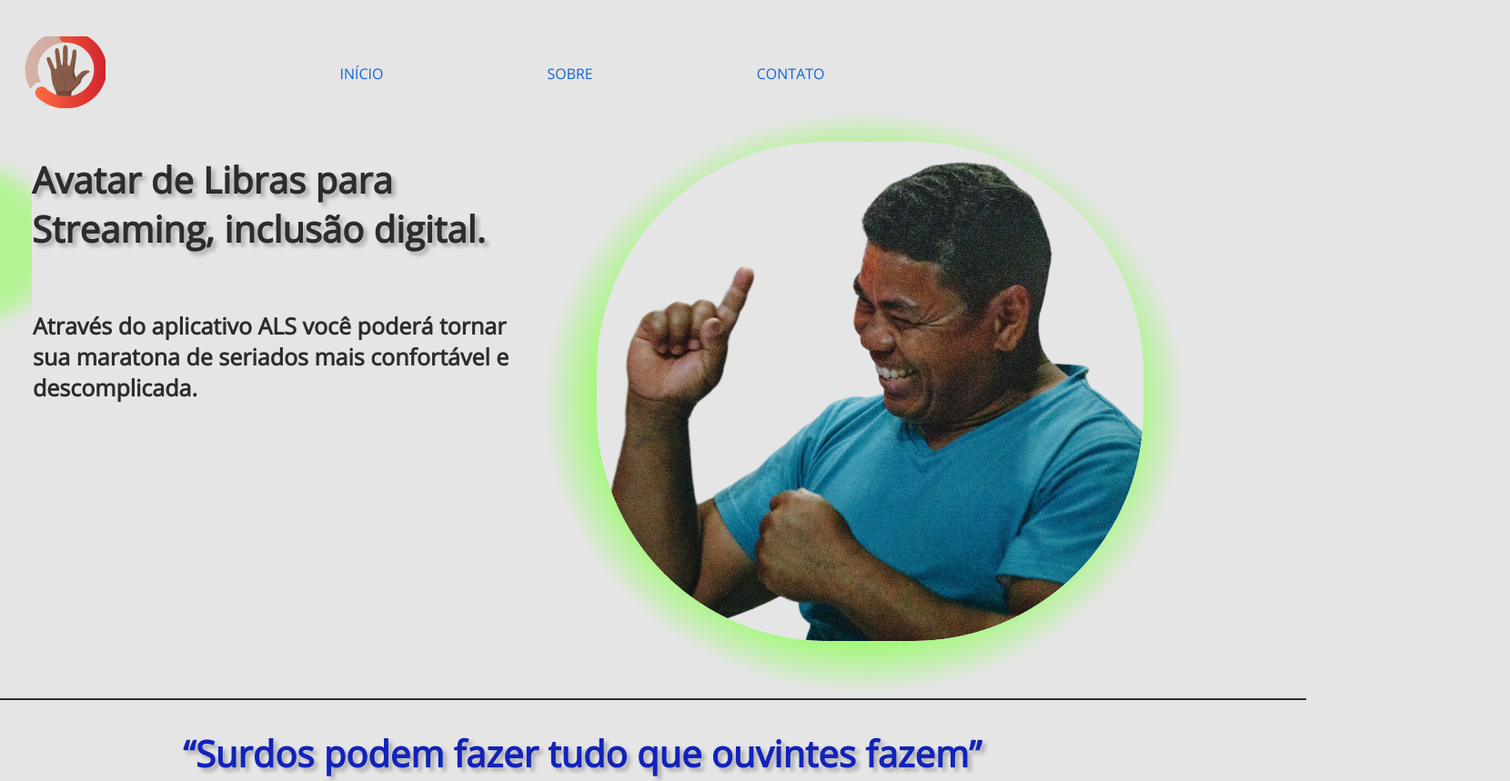
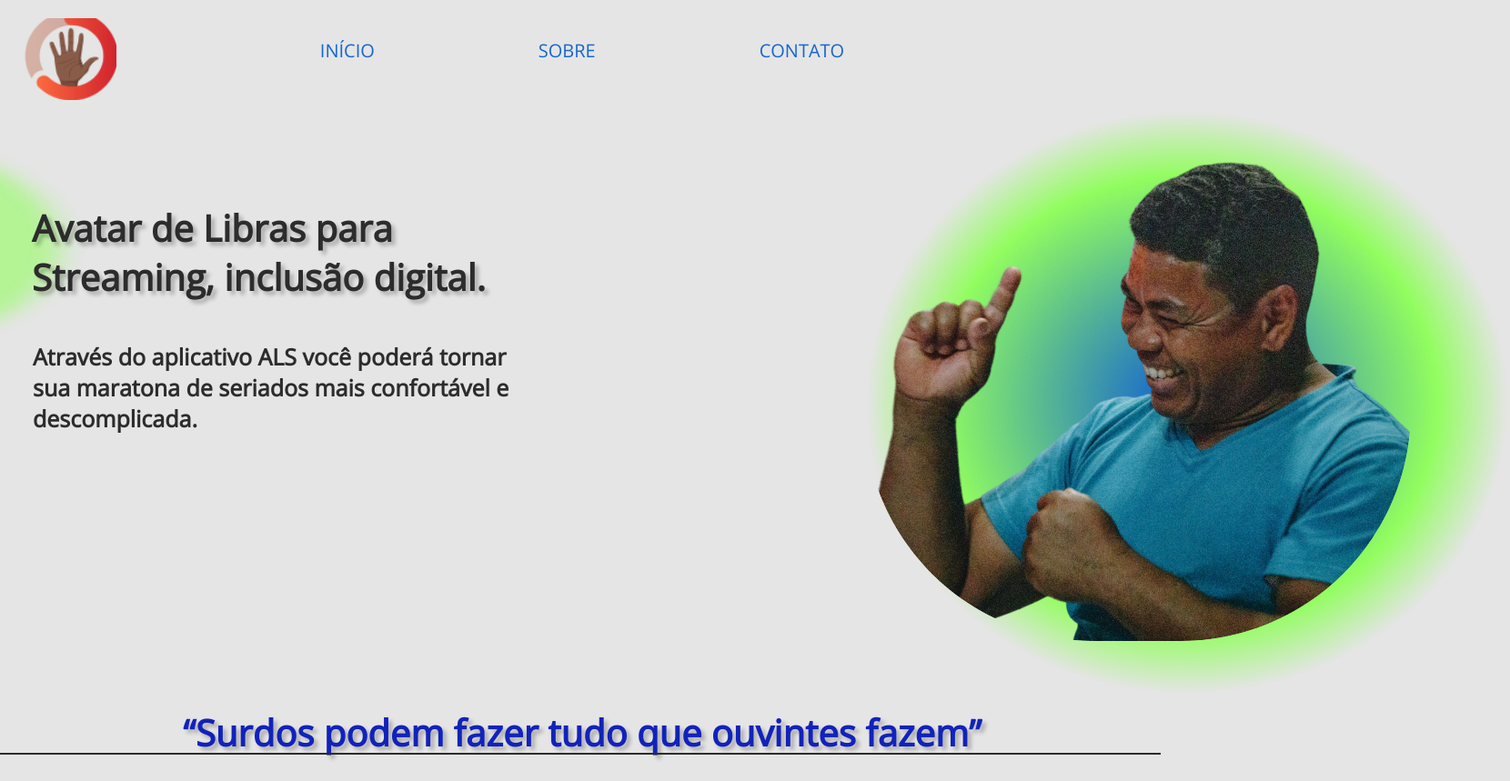
Before and after one commit to Allanpt/Projeto_Mais1Code, a plain HTML site: page index.html in a window 1280 px wide. Shown: the top 859 px of the page at 91% size, 1660 px wide, since content can reach past the window. Drawn offline with nearby package versions, Linux system fonts and the light colour scheme.

Commit message:
modificacao

```diff
--- a/index.html
+++ b/index.html
@@ -10,21 +10,24 @@
     <link href="https://fonts.googleapis.com/css?family=Open+Sans" rel="stylesheet">
     <title>Debbugers' Project</title>
 </head>
-<body>
+<br>
 <header class="cabecalho">
 
 <img  class='logo' src="./img/logo.png" alt="logo">
 <div class="lista-container">
     <ul class="lista">
-      <li><a href="#">Início</a></li>
-      <li><a href="#">Sobre</a></li>
-      <li><a href="#">Contato</a></li>
+      <li class="link"><a href="#inicio">Início</a></li>
+      <li class="link"><a href="#sobre">Sobre</a></li>
+      <li class="link"><a href="#contato">Contato</a></li>
     </ul>
   </div>
 
 </header>
 
-<section class="textoeimagem">
+
+
+<section class="textoeimagem" id="inicio">
+
 <div class="texto">
 <h1 class="textoh1">
     Avatar de Libras para Streaming, inclusão digital.
@@ -50,6 +53,7 @@
 <hr class="linha">
 
 
+<section class="pardeallan" id="sobre">
         <div class="frase-grande">
             <p>“Surdos podem fazer tudo que ouvintes fazem”</p>
         </div>
@@ -75,6 +79,7 @@
                 <p>Assistir filmes e séries é um direito de todos. Lazer nenhum deve ser algo que cause desconforto. Nós da Debbugers lutamos pela inclusão.</p>
             </div>
         </div>
+    </section>
    </main>
 
 </body>
--- a/style.css
+++ b/style.css
@@ -4,16 +4,22 @@
     src: url('fonts/Open_Sans/OpenSans-VariableFont_wdth\,wght.ttf') format('truetype');
 }
 
+*{
 
-* {
+    box-sizing: border-box;
+    list-style: none;
+    text-decoration: none;
+
+}
+
+
+body {
     padding: 0;
     margin: 0;
     font-family: 'Open Sans', sans-serif;
     background-color:#E5E5E5 ;
-    box-sizing: border-box;
-    list-style: none;
-    text-decoration: none;
 }
+
 
 
 
@@ -25,38 +31,42 @@
     align-items: center;
     padding: 10px;
     gap: 180px;
-    margin-top: 60px;
+    margin-top: 10px;
 
     color: #1466cf;
     font-family: 'Open Sans', sans-serif;
-    size: 20px;
+
+
 }
 
 .lista a{
     color: #1466cf;
     list-style: none;
     text-transform: uppercase;
+    font-size: 20px;
+}
 
-}
 
 .lista a:hover{
     text-decoration: underline;
 
+
 }
+
 
 .logo{
     position: absolute;
-    height: 79px;
+    height: 90px;
     left: 27px;
     right: 1px;
-    top: 40px;
+    top: 20px;
 }
 
 .textoeimagem{
     display: flex;
     margin-top: 60px;
     margin-left: 100px;
-    height: 80vh;
+    height: 75vh;
 
 }
 .textoh1{
@@ -65,18 +75,21 @@ position: absolute;
 width: 545px;
 height: 207px;
 left: 35px;
-top: 171px;
+top: 191px;
 
 font-family: 'Open Sans';
 font-style: normal;
 font-weight: 800;
 font-size: 40px;
 line-height: 54px;
-
+transition: transform .5s;
 color: #2C2C2C;
 
 text-shadow: 4px 4px 4px rgba(0, 0, 0, 0.25);
-  z-index: 3;
+    z-index: 2;
+}
+.textoh1:hover{
+    transform: scale(1.1);
 }
 
 .textoparagrafo{
@@ -85,35 +98,41 @@ position: absolute;
 width: 545px;
 height: 207px;
 left: 36px;
-top: 341px;
+top: 350px;
 
 font-family: 'Open Sans';
 font-style: normal;
 font-weight: 700;
 font-size: 25px;
 line-height: 34px;
+transition: transform .5s;
+color: #2C2C2C;
 
-color: #2C2C2C;
-z-index: 3;
+}
+.textoparagrafo:hover{
+    transform: scale(1.1);
 }
 
 .frente{
     position: absolute;
 width: 601px;
 height: 549px;
-left: 656px;
+left: 950px;
 top: 156px;
 z-index: 1;
-
+transition: transform .5s;
 
 border-radius: 253px;
+}
+.frente:hover{
+    transform: scale(1.1);
 }
 
 .fundo{
 position: absolute;
 width: 710.29px;
 height: 645.1px;
-left: 594.86px;
+left: 950px;
 top: 120px;
 
 }
@@ -128,13 +147,17 @@ top: 143px;
 }
 .linha{
     position: absolute;
-width: 1440px;
+width: 100%;
 height: 0px;
 left: -4px;
-top: 768px;
+top: 820px;
 
 border: 1px solid #2C2C2C;
 }
+.pardeallan{
+    height: 90vh;
+}
+
 
 .frase-grande {
     color: #1122BB;
```
